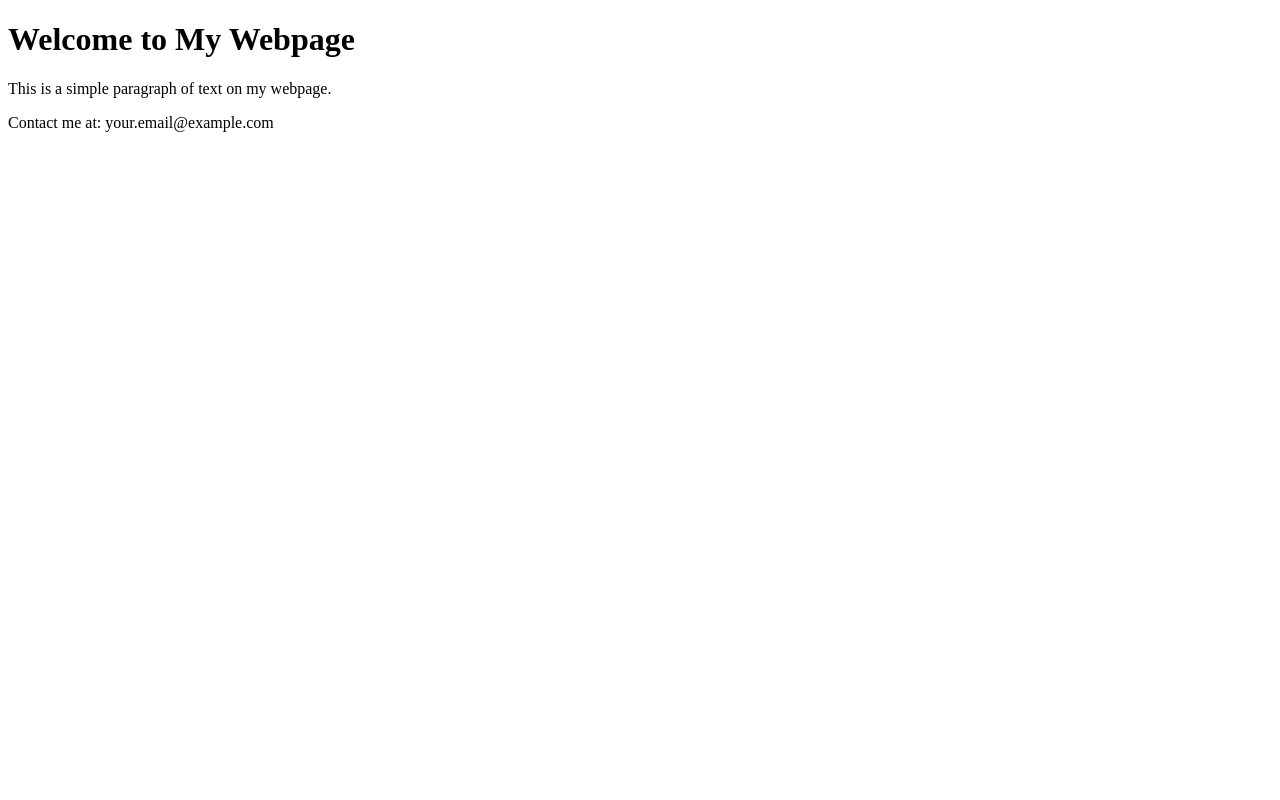
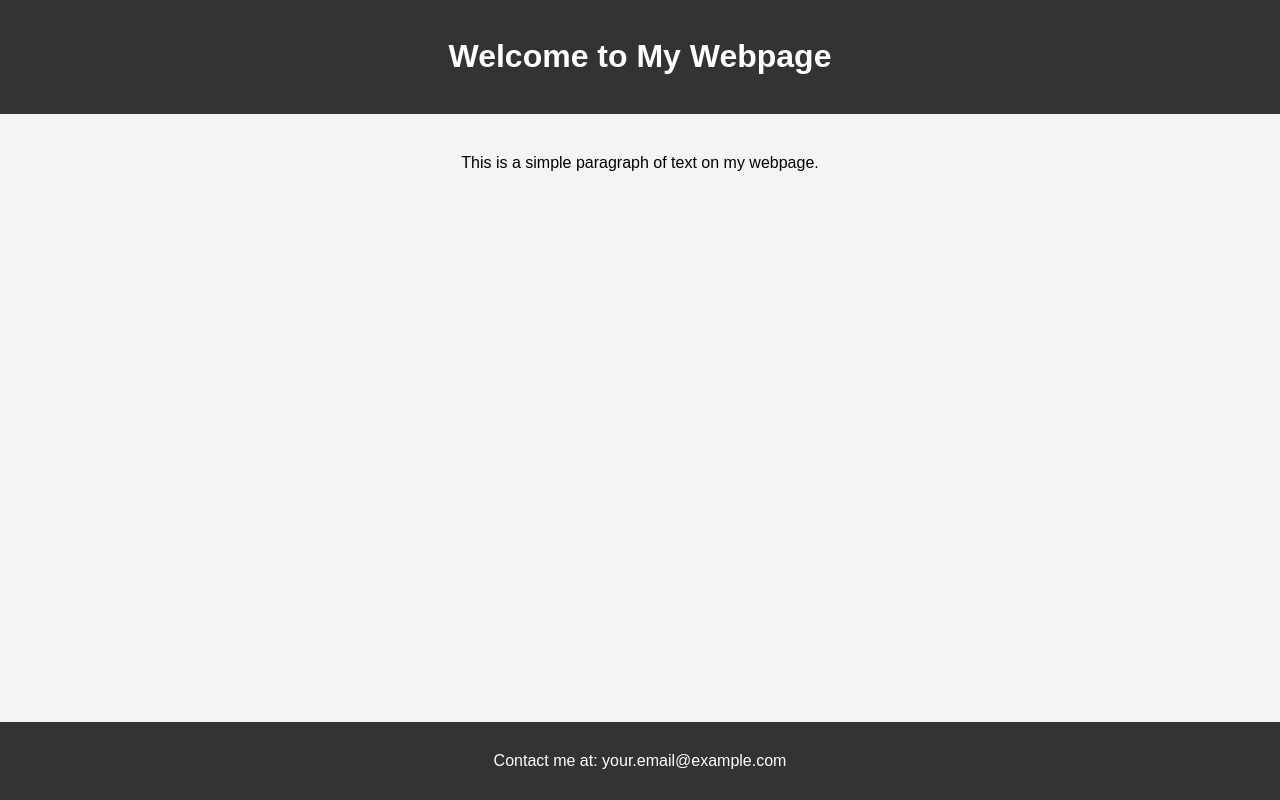
Before and after one commit to DreadPoor/DreadPoor.github.io, a plain HTML site: page MAIN.html in a window 1280 px wide. Drawn offline with Linux system fonts and the light colour scheme.

Commit message:
Update MAIN.html

```diff
--- a/MAIN.html
+++ b/MAIN.html
@@ -4,7 +4,7 @@
     <meta charset="UTF-8">
     <meta name="viewport" content="width=device-width, initial-scale=1.0">
     <title>Your Webpage Title</title>
-    <link rel="stylesheet" href="styles.css">
+    <link rel="stylesheet" href="MAIN.css">
 </head>
 <body>
     <header>
```
